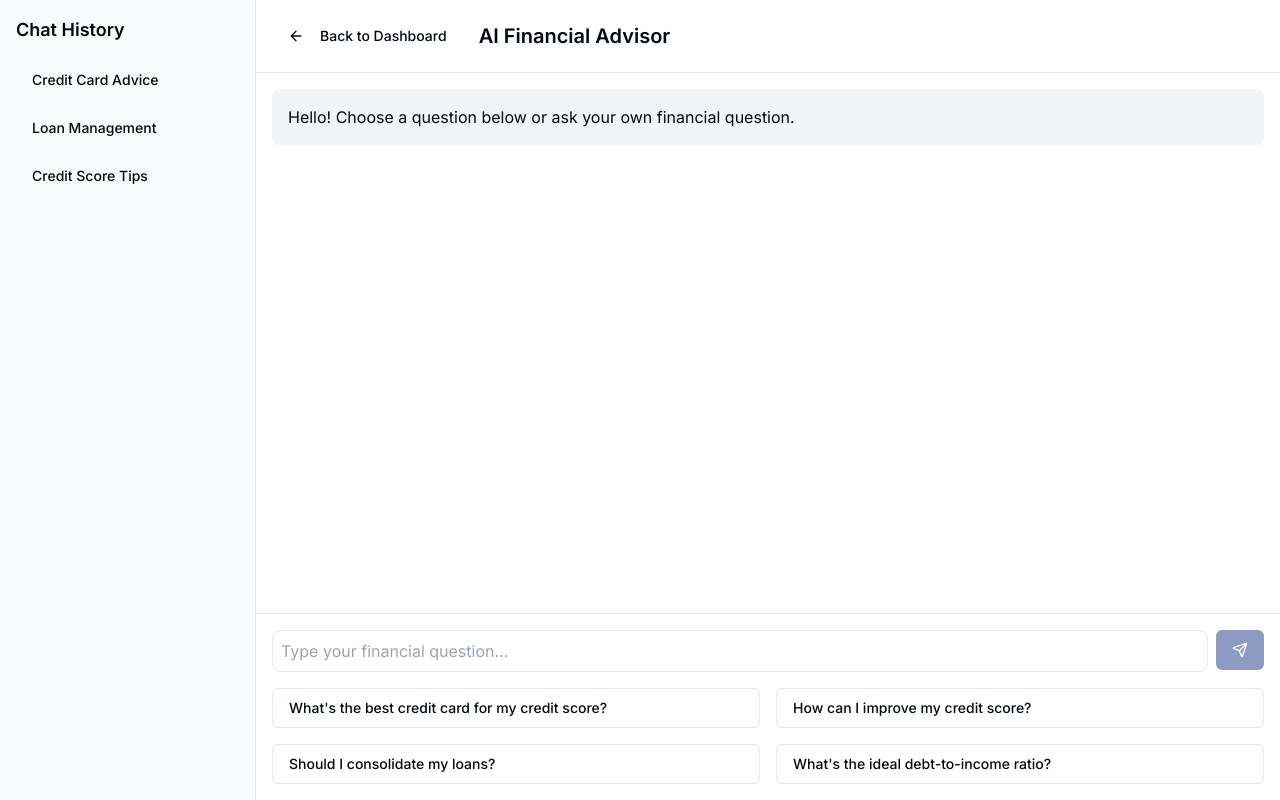
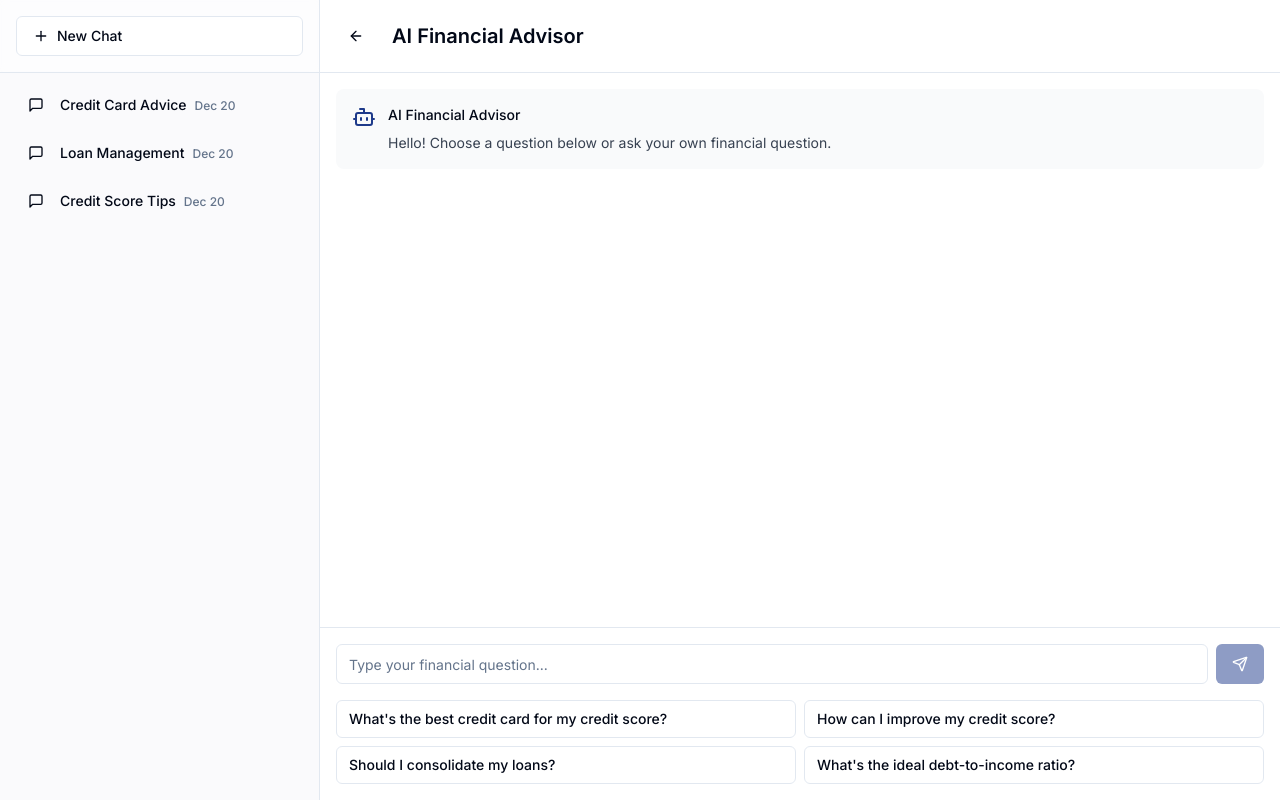
Before and after one commit to cherry-1729-9090/financial-insights-hub, a React (Vite) app: page /chat in a window 1280 px wide. Built offline with nearby package versions, Linux system fonts and the light colour scheme.

Commit message:
Update chat interface design
Improved the layout and appearance of the chat messages and the sidebar for past chats to enhance user experience.
[skip gpt_engineer]

```diff
--- a/src/components/ChatMessage.tsx
+++ b/src/components/ChatMessage.tsx
@@ -1,3 +1,5 @@
+import { MessageCircle, Bot } from "lucide-react";
+
 interface ChatMessageProps {
   message: string;
   isAi?: boolean;
@@ -6,12 +8,22 @@ interface ChatMessageProps {
 const ChatMessage = ({ message, isAi = false }: ChatMessageProps) => {
   return (
     <div
-      className={`p-4 rounded-lg mb-4 ${
-        isAi ? "bg-gray-100" : "bg-primary text-white"
+      className={`flex gap-3 p-4 rounded-lg mb-4 ${
+        isAi ? "bg-gray-50" : "bg-primary/5"
       }`}
     >
-      <div className="flex items-start">
-        <div className="flex-1">{message}</div>
+      <div className={`shrink-0 ${isAi ? "text-primary" : "text-secondary"}`}>
+        {isAi ? (
+          <Bot className="h-6 w-6" />
+        ) : (
+          <MessageCircle className="h-6 w-6" />
+        )}
+      </div>
+      <div className="flex-1 space-y-2">
+        <p className="text-sm font-medium">
+          {isAi ? "AI Financial Advisor" : "You"}
+        </p>
+        <div className="text-sm text-gray-700">{message}</div>
       </div>
     </div>
   );
--- a/src/components/ChatSidebar.tsx
+++ b/src/components/ChatSidebar.tsx
@@ -1,29 +1,65 @@
+import { MessageSquare, Plus, ChevronLeft } from "lucide-react";
 import { Button } from "@/components/ui/button";
+import { cn } from "@/lib/utils";
+import { format } from "date-fns";
 
 interface ChatHistory {
   id: string;
   title: string;
+  created_at?: string;
 }
 
 interface ChatSidebarProps {
   history: ChatHistory[];
   onSelectChat: (id: string) => void;
   selectedChat?: string;
+  onNewChat?: () => void;
+  className?: string;
 }
 
-const ChatSidebar = ({ history, onSelectChat, selectedChat }: ChatSidebarProps) => {
+const ChatSidebar = ({
+  history,
+  onSelectChat,
+  selectedChat,
+  onNewChat,
+  className
+}: ChatSidebarProps) => {
   return (
-    <div className="w-64 bg-gray-50 p-4 border-r h-screen">
-      <h2 className="text-lg font-semibold mb-4">Chat History</h2>
-      <div className="space-y-2">
+    <div className={cn(
+      "w-80 bg-gray-50/50 border-r flex flex-col h-full",
+      className
+    )}>
+      <div className="p-4 border-b bg-white/50 backdrop-blur-sm">
+        <Button
+          variant="outline"
+          className="w-full justify-start gap-2"
+          onClick={onNewChat}
+        >
+          <Plus className="h-4 w-4" />
+          New Chat
+        </Button>
+      </div>
+
+      <div className="flex-1 overflow-auto p-3 space-y-2">
         {history.map((chat) => (
           <Button
             key={chat.id}
             variant={selectedChat === chat.id ? "secondary" : "ghost"}
-            className="w-full justify-start text-left"
+            className={cn(
+              "w-full justify-start text-left relative group",
+              selectedChat === chat.id && "bg-secondary/10 hover:bg-secondary/20"
+            )}
             onClick={() => onSelectChat(chat.id)}
           >
-            {chat.title}
+            <MessageSquare className="h-4 w-4 mr-2 shrink-0" />
+            <div className="truncate flex-1">
+              <span className="mr-2">{chat.title}</span>
+              {chat.created_at && (
+                <span className="text-xs text-muted-foreground">
+                  {format(new Date(chat.created_at), 'MMM d')}
+                </span>
+              )}
+            </div>
           </Button>
         ))}
       </div>
--- a/src/pages/Chat.tsx
+++ b/src/pages/Chat.tsx
@@ -5,6 +5,7 @@ import ChatMessage from "@/components/ChatMessage";
 import ChatSidebar from "@/components/ChatSidebar";
 import { ArrowLeft, Send } from "lucide-react";
 import { toast } from "sonner";
+import { Input } from "@/components/ui/input";
 
 const EXAMPLE_QUESTIONS = [
   "What's the best credit card for my credit score?",
@@ -21,9 +22,9 @@ const Chat = () => {
   const [inputMessage, setInputMessage] = useState("");
   const [isLoading, setIsLoading] = useState(false);
   const [chatHistory] = useState([
-    { id: "1", title: "Credit Card Advice" },
-    { id: "2", title: "Loan Management" },
-    { id: "3", title: "Credit Score Tips" }
+    { id: "1", title: "Credit Card Advice", created_at: new Date().toISOString() },
+    { id: "2", title: "Loan Management", created_at: new Date().toISOString() },
+    { id: "3", title: "Credit Score Tips", created_at: new Date().toISOString() }
   ]);
 
   const handleSendMessage = async (question: string) => {
@@ -92,44 +93,47 @@ const Chat = () => {
   };
 
   return (
-    <div className="flex h-screen">
+    <div className="flex h-screen bg-gray-50/50">
       <ChatSidebar
         history={chatHistory}
         onSelectChat={(id) => console.log("Selected chat:", id)}
+        onNewChat={() => {
+          setMessages([{ text: "How can I help you with your finances today?", isAi: true }]);
+          setInputMessage("");
+        }}
       />
 
-      <div className="flex-1 flex flex-col">
-        <div className="p-4 border-b flex items-center">
+      <div className="flex-1 flex flex-col bg-white">
+        <div className="p-4 border-b flex items-center bg-white/50 backdrop-blur-sm">
           <Button
             variant="ghost"
+            size="icon"
             onClick={() => navigate("/")}
             className="mr-4"
           >
-            <ArrowLeft className="h-4 w-4 mr-2" />
-            Back to Dashboard
+            <ArrowLeft className="h-4 w-4" />
           </Button>
           <h1 className="text-xl font-semibold">AI Financial Advisor</h1>
         </div>
 
-        <div className="flex-1 overflow-auto p-4">
+        <div className="flex-1 overflow-auto p-4 space-y-4">
           {messages.map((msg, idx) => (
             <ChatMessage key={idx} message={msg.text} isAi={msg.isAi} />
           ))}
           {isLoading && (
             <div className="animate-pulse p-4">
-              <div className="h-4 bg-gray-200 rounded w-3/4"></div>
+              <div className="h-4 bg-gray-100 rounded w-3/4"></div>
             </div>
           )}
         </div>
 
-        <div className="p-4 border-t">
-          <div className="flex gap-2 mb-4">
-            <input
-              type="text"
+        <div className="p-4 border-t bg-white/50 backdrop-blur-sm space-y-4">
+          <div className="flex gap-2">
+            <Input
               value={inputMessage}
               onChange={(e) => setInputMessage(e.target.value)}
               placeholder="Type your financial question..."
-              className="flex-1 p-2 border rounded-lg"
+              className="flex-1"
               onKeyPress={(e) => {
                 if (e.key === 'Enter') {
                   handleSendMessage(inputMessage);
@@ -144,13 +148,13 @@ const Chat = () => {
             </Button>
           </div>
 
-          <div className="grid grid-cols-2 gap-4">
+          <div className="grid grid-cols-2 gap-2">
             {EXAMPLE_QUESTIONS.map((question, idx) => (
               <Button
                 key={idx}
                 variant="outline"
                 onClick={() => handleSendMessage(question)}
-                className="text-left justify-start"
+                className="text-left justify-start h-auto py-2 px-3"
                 disabled={isLoading}
               >
                 {question}
```
